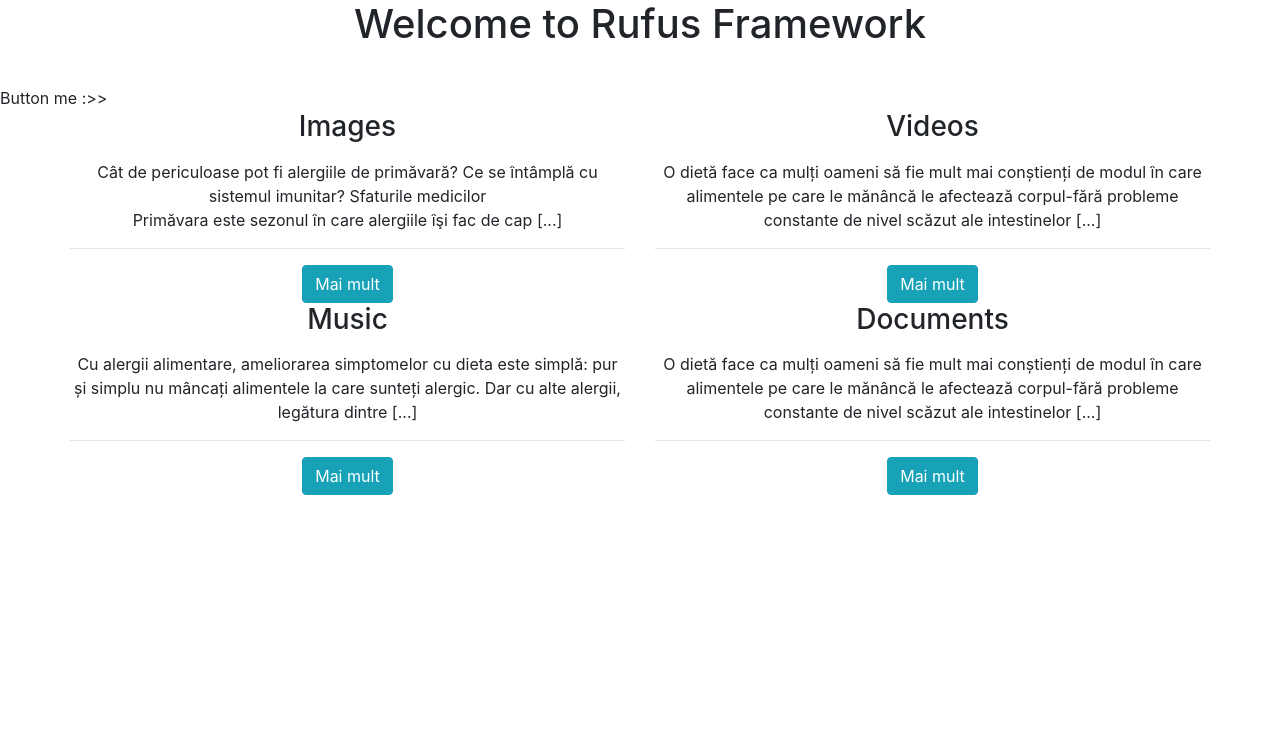
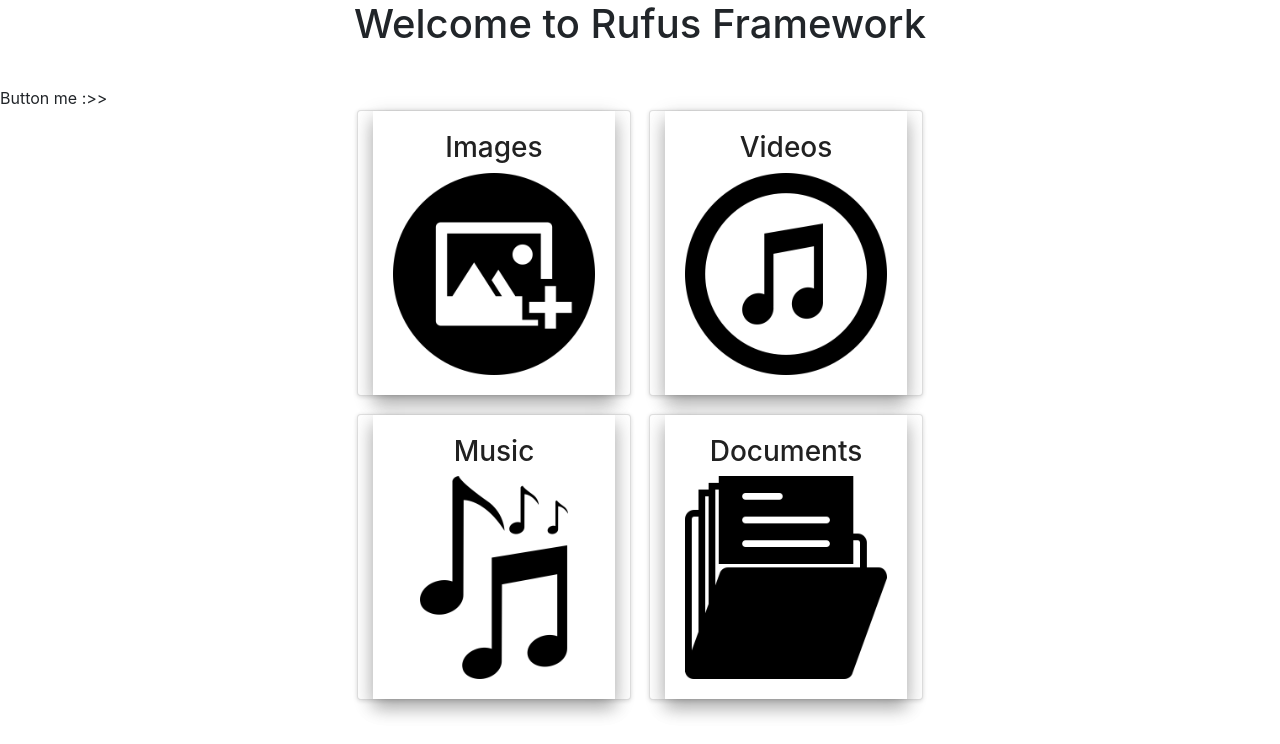
Before and after one commit to gotursix/framework, a PHP site: page /home in a window 1280 px wide. Shown: the part 56-800 px from the top of the page. Run offline with PHP 8.4, Linux system fonts and the light colour scheme; some libraries are stand-ins or nearby versions.

Commit message:
home
ceva infim

```diff
--- a/app/views/home/index.php
+++ b/app/views/home/index.php
@@ -5,60 +5,51 @@
 <div onclick="ajaxTest();">Button me :>></div>
 
 <div class="container center">
-<div class="row">
-<div class=" col-sm-*">
+<div class="row right">
+<div class="col-sm-* col-centered">
 <div class="row">
 
-<div class="col">
+<div class="col card">
 <div class="thumbnail">
 <div class="caption">
+    <div class="card-body">
 <h3>Images</h3>
-<p></p><p>Cât de periculoase pot fi alergiile de primăvară? Ce se întâmplă cu sistemul imunitar? Sfaturile medicilor<br>
- Primăvara este sezonul în care alergiile îşi fac de cap&nbsp;[...]</p>
-<p></p>
-<hr>
-<div class="center">
-<a href="reportaje/stire.php?title=Cât de periculoase pot fi alergiile de primăvară?&amp;date=2018-05-30 13:13:13&amp;hmm=1" class="btn btn-info" role="button"> Mai mult</a>
+        <a href="#"><img src="<?=PROOT?>img/picture.png"></a>
 </div>
 </div>
 </div>
 </div>
 
-<div class="col">
-<div class="thumbnail" style="border-style">
+<div class="col card">
+<div class="thumbnail">
              <div class="caption">
+                 <div class="card-body">
              <h3>Videos</h3>
-            <p></p><p> O dietă face ca mulți oameni să fie mult mai conștienți de modul în care alimentele pe care le mănâncă le afectează corpul-fără probleme constante de nivel scăzut ale intestinelor [...]</p><p></p>
-            <hr>
-<div class="center">
-<a href="reportaje/stire.php?title=Un ghid pentru alergii, intoleranțe și toxine.&amp;date=2018-05-16 05:36:18&amp;hmm=2" class="btn btn-info" role="button"> Mai mult</a>
+            <a href="#"><img src="<?=PROOT?>img/itunes.png"></a>
+
 </div>
 </div>
 </div>
 </div>
 </div>
 <div class="row">
- <div class="col">
+ <div class="col card">
 <div class="thumbnail">
              <div class="caption">
+                 <div class="card-body">
              <h3>Music</h3>
-            <p></p><p>Cu alergii alimentare, ameliorarea simptomelor cu dieta este simplă: pur   și simplu nu mâncați alimentele la care sunteți alergic. Dar cu alte   alergii, legătura dintre [...]</p>
-<p></p>
-            <hr>
-<div class="center">
-<a href="reportaje/stire.php?title=&lt;h3&gt;Cu alergii alimentare, ameliorarea simptomelor &lt;/h3&gt;&amp;date=2018-05-09 06:33:13&amp;hmm=3" class="btn btn-info" role="button"> Mai mult</a>
+    <a href="#"><img src="<?=PROOT?>img/musical.png"></a>
+
 </div>
 </div>
 </div>
 </div>
-<div class="col">
-<div class="thumbnail" style="border-style">
+<div class="col card">
+<div class="thumbnail">
              <div class="caption">
+                 <div class="card-body">
              <h3>Documents</h3>
-            <p></p><p> O dietă face ca mulți oameni să fie mult mai conștienți de modul în care alimentele pe care le mănâncă le afectează corpul-fără probleme constante de nivel scăzut ale intestinelor [...]</p><p></p>
-            <hr>
-<div class="center">
-<a href="reportaje/stire.php?title=Un ghid pentru alergii, intoleranțe și toxine.&amp;date=2018-05-16 05:36:18&amp;hmm=2" class="btn btn-info" role="button"> Mai mult</a>
+    <a href="#"><img src="<?=PROOT?>img/folder.png"></a>
 </div>
 </div>
 </div>
--- a/css/custom.css
+++ b/css/custom.css
@@ -1,3 +1,7 @@
+.card-body{
+    max-width: 260px;
+}
+
 .input-group{display:inline-table;vertical-align:middle}
 .input-group{position:relative;display:table;border-collapse:separate}
 .input-group{margin-left:5px}
@@ -232,7 +236,7 @@ html * {
     display: inline-block;
     position: relative;
     width: 100%;
-    margin: 25px 0;
+
     box-shadow: 0 1px 4px 0 rgba(0, 0, 0, 0.14);
     border-radius: 6px;
     color: rgba(0, 0, 0, 0.87);
@@ -1366,7 +1370,6 @@ a[data-toggle="collapse"][aria-expanded="true"] .caret,
     display: inline-block;
     position: relative;
     width: 100%;
-    margin: 25px 0;
     box-shadow: 0 1px 4px 0 rgba(0, 0, 0, 0.14);
     border-radius: 6px;
     color: rgba(0, 0, 0, 0.87);
--- a/css/custom2.css
+++ b/css/custom2.css
@@ -1,3 +1,11 @@
+.card {
+        margin-left: 1.5%;
+}
+
+.card {
+        margin-right: 1.5%;
+}
+
 .isa_error_class
 {
   padding-right: 25px;
--- a/css/style.css
+++ b/css/style.css
@@ -1,3 +1,11 @@
+.card {
+
+    margin-bottom: 3%;
+}
+
+.card-body {
+    box-shadow:0 10px 16px 0 rgba(0,0,0,0.2),0 6px 20px 0 rgba(0,0,0,0.19) !important;
+}
 /*
 For split page
 */
```
Also changed, not shown: img/folder.png (added), img/itunes.png (added), img/musical.png (added), img/picture.png (added).
